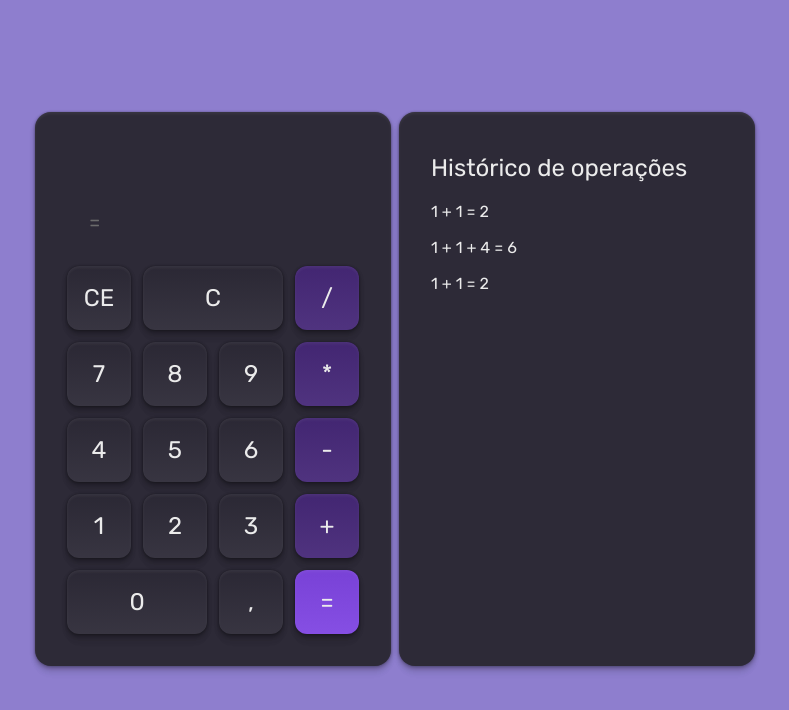
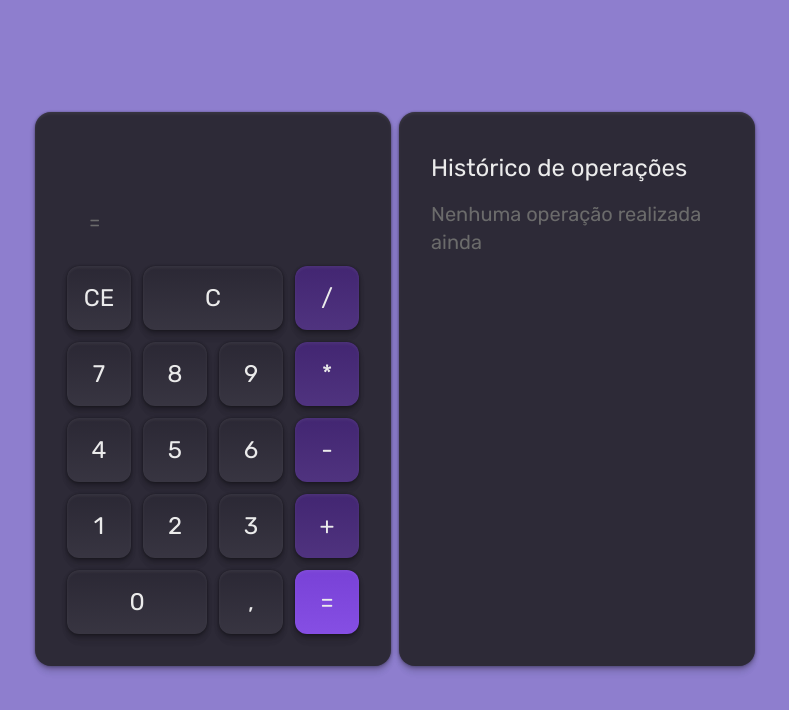
Before and after one commit to nikolasmarlon/calculadora-ui, a React (Vite) app: page / in a window 1280 px wide. Shown: the top 710 px of the page, without its empty margins (245-1034 px from the left). Built offline with nearby package versions, Linux system fonts and the light colour scheme.

Commit message:
Adicionando contexto com createContext e useContex

```diff
--- a/src/App.jsx
+++ b/src/App.jsx
@@ -3,12 +3,15 @@ import { Calculator } from "./components/Calculator";
 import { Card } from "./components/Card";
 import { OperationHistory } from "./components/OperationHistory";
 import { Text } from "./components/Text";
+import { CalculatorProvider } from "./providers/CalculatorProvider";
 
 export function App() {
   return (
     <main className="py-28 px-4 flex flex-col items-center justify-center gap-2 sm:flex-row  sm:items-stretch sm:px-10">
-      <Calculator />
-      <OperationHistory />
+      <CalculatorProvider>
+        <Calculator />
+        <OperationHistory />
+      </CalculatorProvider>
     </main>
   )
 }
--- a/src/components/Calculator.jsx
+++ b/src/components/Calculator.jsx
@@ -1,13 +1,15 @@
-import { useState } from "react";
+import { useContext, useState } from "react";
 import { Button } from "./Button";
 import { CalculatorDisplay } from "./CalculatorDisplay";
 import { Card } from "./Card";
+import { CalculatorContext } from "../contexts/CalculatorContext";
 
 
 
 export function Calculator(){
     const [operationn , setOperationn ] = useState("")
     const [result , setResult ] = useState("")
+    const { updateHistory } = useContext(CalculatorContext)
 
     const buttons = [
         [
@@ -59,6 +61,7 @@ export function Calculator(){
             const operationResult = eval(operationn.replace(/,/g, ".")); // eval executa string como se fosse javascript
             const parseResult = operationResult.toString()?.replace(/\./g, ",");
             setResult(parseResult)
+            updateHistory(operationn, parseResult)
             return
         }
 
--- a/src/components/OperationHistory.jsx
+++ b/src/components/OperationHistory.jsx
@@ -1,17 +1,29 @@
+import { useContext } from "react";
 import { Card } from "./Card";
 import { Text } from "./Text";
+import { CalculatorContext } from "../contexts/CalculatorContext";
+
 
 
 export function OperationHistory(){
+    const { history } = useContext(CalculatorContext)
     return(
         <Card className='py-10 px-8 w-[22.25rem]'>
             <Text as="h1" variant="heading" className='mb-4'>Histórico de operações</Text>
 
-            <ul className="flex flex-col gap-3">
-                <Text as="li">1 + 1 = 2</Text>
-                <Text as="li">1 + 1 + 4 = 6</Text>
-                <Text as="li">1 + 1 = 2</Text>
-            </ul>
+            {
+                history.length > 0 ? (
+                    <ul className="flex flex-col gap-3">
+                        {
+                            history.map((value, index)=> (
+                                <Text key={index} as="li">{value}</Text>
+                            ))
+                        }
+                    </ul>
+                ) : (
+                    <Text as="p" variant="muted">Nenhuma operação realizada ainda</Text>
+                )
+            }
 
         </Card>
     )
--- /dev/null
+++ b/src/contexts/CalculatorContext.jsx
@@ -0,0 +1,5 @@
+import { createContext } from "react";
+
+
+
+export const CalculatorContext = createContext(null)
--- /dev/null
+++ b/src/providers/CalculatorProvider.jsx
@@ -0,0 +1,20 @@
+import { useState } from "react";
+import { CalculatorContext } from "../contexts/CalculatorContext";
+
+
+export function CalculatorProvider({children}){
+
+    const [ history, setHistory ] = useState([]);
+
+    function updateHistory(operation, parsedResult){
+        setHistory((prev) => [...prev, `${operation}=${parsedResult}`])
+    }
+
+    return(
+        <CalculatorContext.Provider value={{
+            history, updateHistory
+        }}>
+            {children}
+        </CalculatorContext.Provider>
+    )
+}
```
